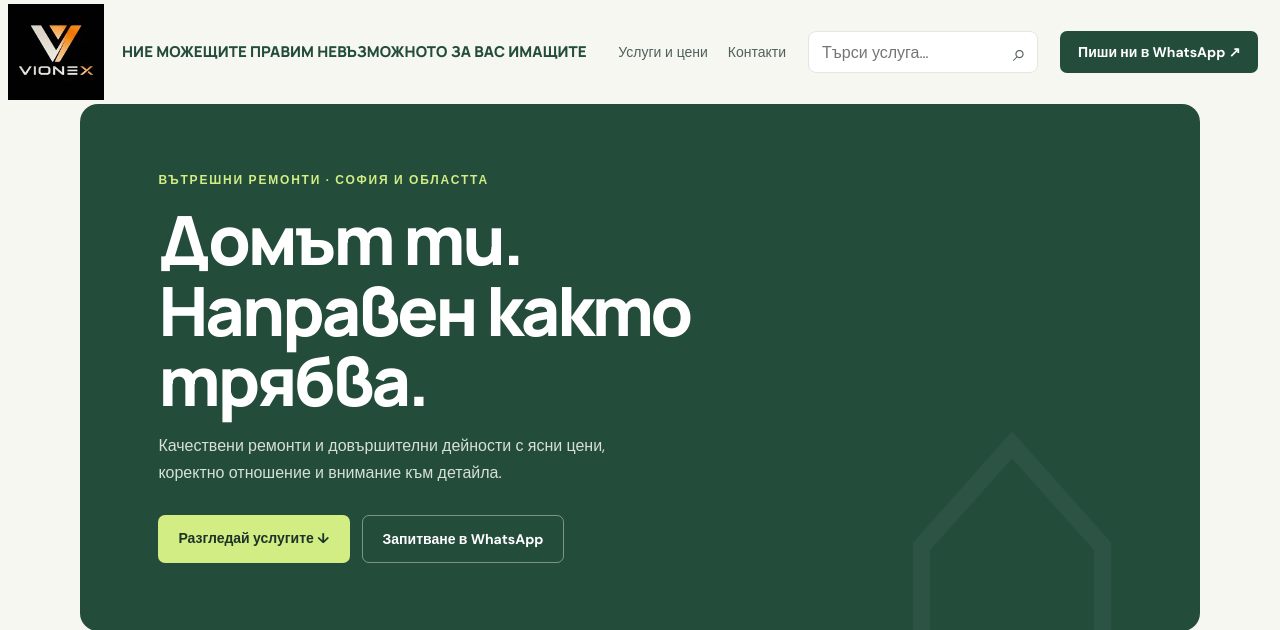
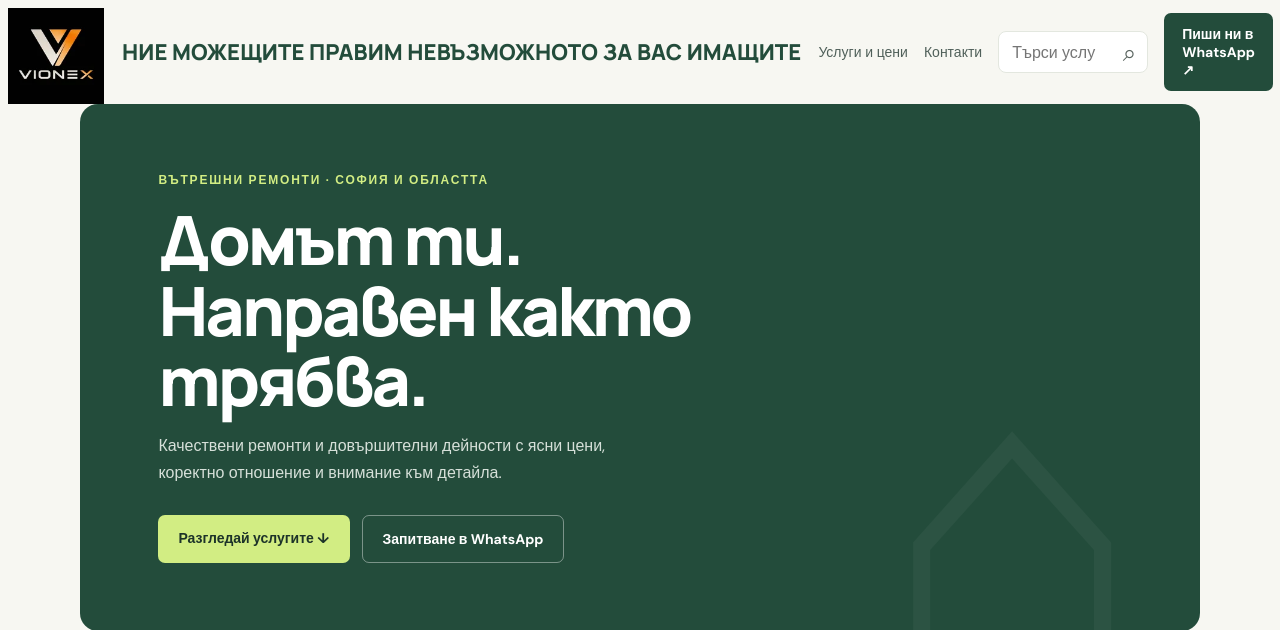
Before and after one commit to Dinamitrii/vatreshni-remonti, a Flask app: page / in a window 1280 px wide. Shown: the top 630 px of the page. Run offline with Flask 3, Linux system fonts and the light colour scheme; data comes from the database, SQL or seed files in the repository; data that the repository does not hold is empty; some libraries are stand-ins or nearby versions.

Commit message:
brand new v2.3.2 a slogan font and styles.css repairs

```diff
--- a/static/styles/style.css
+++ b/static/styles/style.css
@@ -43,7 +43,7 @@ a {
 }
 
 .brand {
-    font: 800 10px Manrope, sans-serif;
+    font: 800 30px Manrope, sans-serif;
     letter-spacing: -.7px
 }
 
@@ -950,7 +950,7 @@ label {
     flex: 0 1 auto;
     white-space: nowrap;
     color: #234c3b;
-    font: 800 15px/1.3 Manrope, sans-serif;
+    font: 800 22px/1.3 Manrope, sans-serif;
     letter-spacing: .1px
 }
 
@@ -999,3 +999,22 @@ label {
         margin: 0 auto
     }
 }
+
+/* Keep the full desktop header row centered and lower the logo slightly. */
+@media(min-width:901px){
+  .top{justify-content:center}
+  .brand-logo{transform:translateY(4px)}
+  .header-tools{margin:0;flex:0 1 auto;min-width:0;gap:16px}
+  .header-tools .nav{gap:16px}
+  .site-search{flex:0 1 210px;min-width:150px}
+}
+@media(max-width:900px){
+  .top{justify-content:center}
+  .brand-logo{transform:translateY(4px)}
+  .header-tools{margin:0;justify-content:center}
+}
+@media(max-width:700px){
+  .top{justify-content:flex-start}
+  .brand-logo{transform:none}
+  .header-tools{margin:0}
+}
--- a/templates/_performance_head.html
+++ b/templates/_performance_head.html
@@ -11,6 +11,10 @@
 @media(max-width:900px){.top{gap:12px}.header-tools{position:static;transform:none;width:auto;flex:1;min-width:0;gap:14px}.brand-logo{width:96px}.brand-logo img{width:96px}}
 @media(max-width:700px){.top{height:auto;min-height:100px;flex-wrap:wrap;row-gap:6px;padding-bottom:8px}.brand-logo{order:1;width:88px;height:88px}.brand-logo img{width:88px;height:88px}.header-tools{position:static;transform:none;width:100%;order:2;flex:1 0 100%;display:flex;flex-direction:column;align-items:stretch;gap:8px}.header-tools .contact{text-align:center}.nav{display:none}.hero{padding:42px 26px;min-height:360px}.actions{flex-wrap:wrap}.section{padding:40px 0}.gallery-page{padding:24px 0 40px}}
  .brand-motto{margin:0;flex:0 1 auto;white-space:nowrap;color:#234c3b;font:800 15px/1.3 Manrope,sans-serif;letter-spacing:.1px}.header-tools{position:static;left:auto;right:auto;transform:none;width:auto;margin-left:auto;margin-right:auto;flex:0 1 auto;gap:22px}.header-tools .nav{gap:20px}@media(max-width:1100px) and (min-width:701px){.brand-motto{flex-basis:auto;font-size:13px}.header-tools{gap:14px}.header-tools .nav{gap:14px}}@media(max-width:700px){.brand-motto{order:2;flex:1 1 0;min-width:0;font-size:13px;line-height:1.35}.header-tools{order:3;margin:0 auto}}
+
+@media(min-width:901px){.top{justify-content:center}.brand-logo{transform:translateY(4px)}.header-tools{margin:0;flex:0 1 auto;min-width:0;gap:16px}.header-tools .nav{gap:16px}.site-search{flex:0 1 210px;min-width:150px}}
+@media(max-width:900px){.top{justify-content:center}.brand-logo{transform:translateY(4px)}.header-tools{margin:0;justify-content:center}}
+@media(max-width:700px){.top{justify-content:flex-start}.brand-logo{transform:none}.header-tools{margin:0}}
 </style>
 <link rel="preload" href="{{ url_for('static', filename='styles/style.css') }}" as="style">
 <link rel="stylesheet" href="{{ url_for('static', filename='styles/style.css') }}" media="print" onload="this.onload=null;this.media='all'">
```
